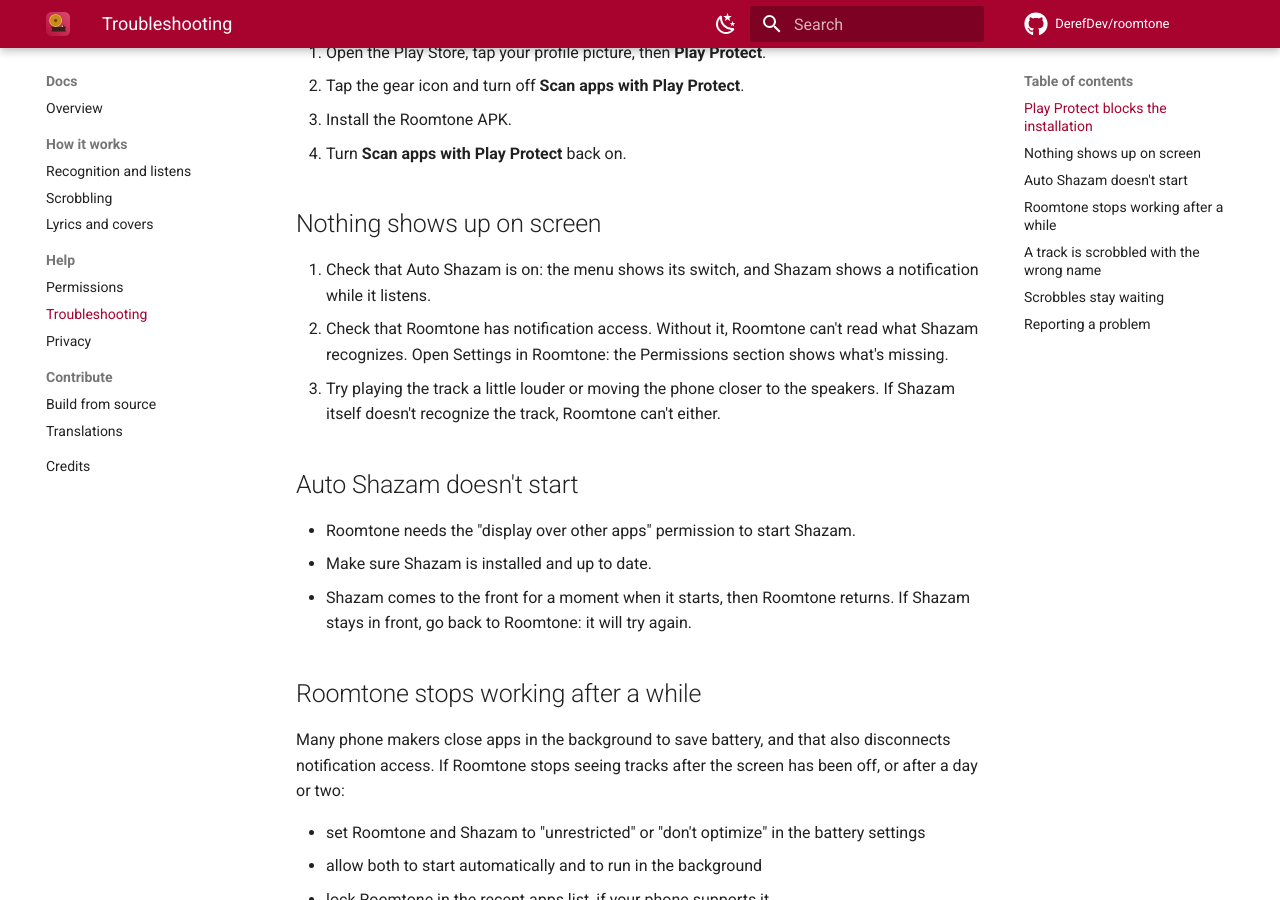
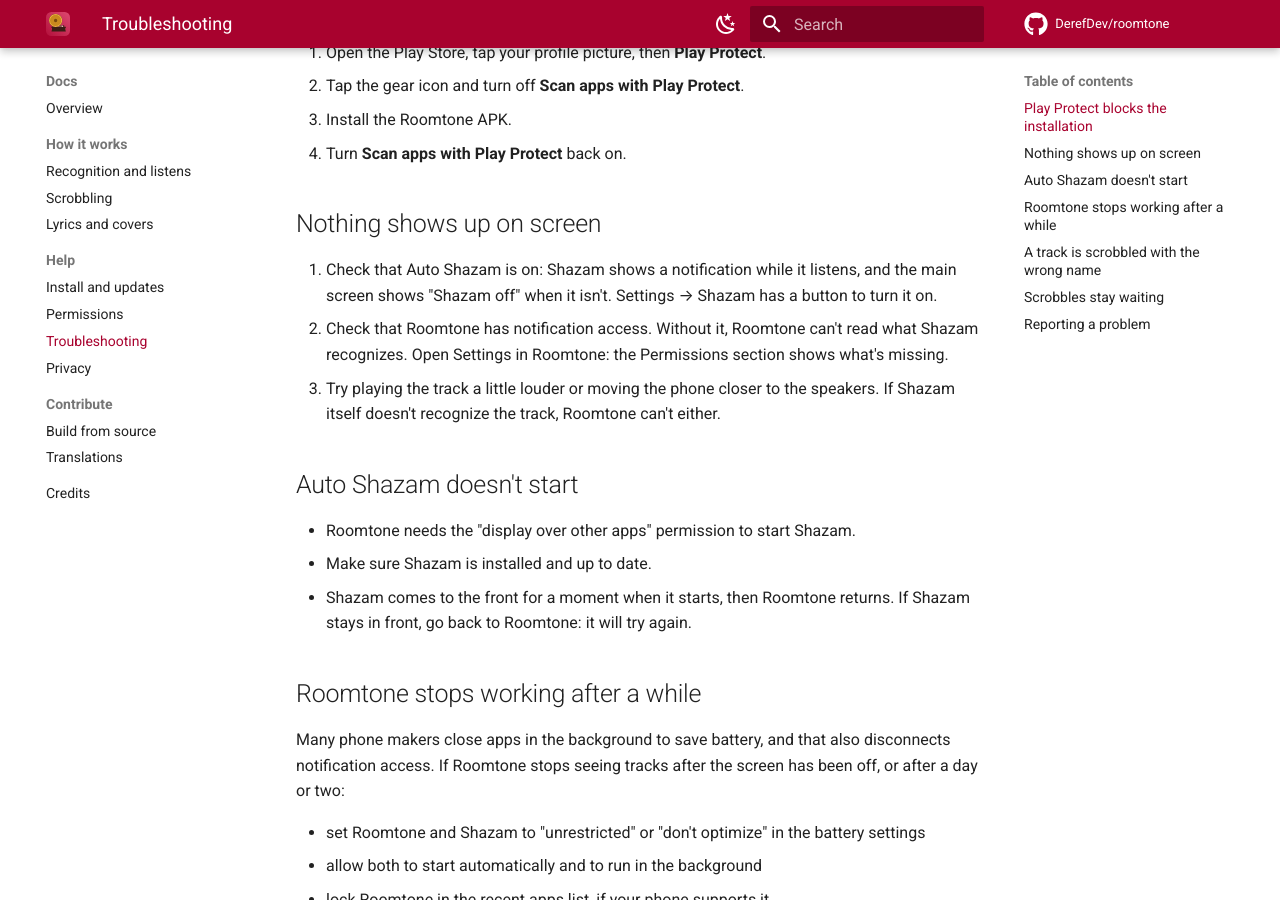
Before and after one commit to DerefDev/roomtone, an MkDocs documentation site: the page built from docs/troubleshooting.md, in a window 1280 px wide and 900 px high, scrolled down 466 px. Built offline with MkDocs 1.6.1 and Material for MkDocs 9.7.7, drawn with Linux system fonts in a browser that asks for light colours; comment, search, counter and statistics services are not loaded.

Commit message:
Docs: Install and updates page, Permissions in the overview, no more Auto Shazam switch, return to the main screen before standby

```diff
--- a/docs/troubleshooting.md
+++ b/docs/troubleshooting.md
@@ -21,8 +21,9 @@ Or, to install the APK from a file:
 
 ## Nothing shows up on screen
 
-1. Check that Auto Shazam is on: the menu shows its switch, and Shazam shows
-   a notification while it listens.
+1. Check that Auto Shazam is on: Shazam shows a notification while it
+   listens, and the main screen shows "Shazam off" when it isn't. Settings →
+   Shazam has a button to turn it on.
 2. Check that Roomtone has notification access. Without it, Roomtone can't
    read what Shazam recognizes. Open Settings in Roomtone: the Permissions
    section shows what's missing.
--- a/mkdocs.yml
+++ b/mkdocs.yml
@@ -61,6 +61,7 @@ nav:
           - Scrobbling: scrobbling.md
           - Lyrics and covers: lyrics-and-covers.md
       - Help:
+          - Install and updates: updates.md
           - Permissions: permissions.md
           - Troubleshooting: troubleshooting.md
           - Privacy: privacy.md
```
Also changed, not shown: README.md (+2 -1 lines), docs/docs.md (+4 -0 lines), docs/permissions.md (+1 -1 lines), docs/privacy.md (+1 -1 lines), docs/recognition.md (+3 -0 lines), docs/updates.md (added, +43 -0 lines).
